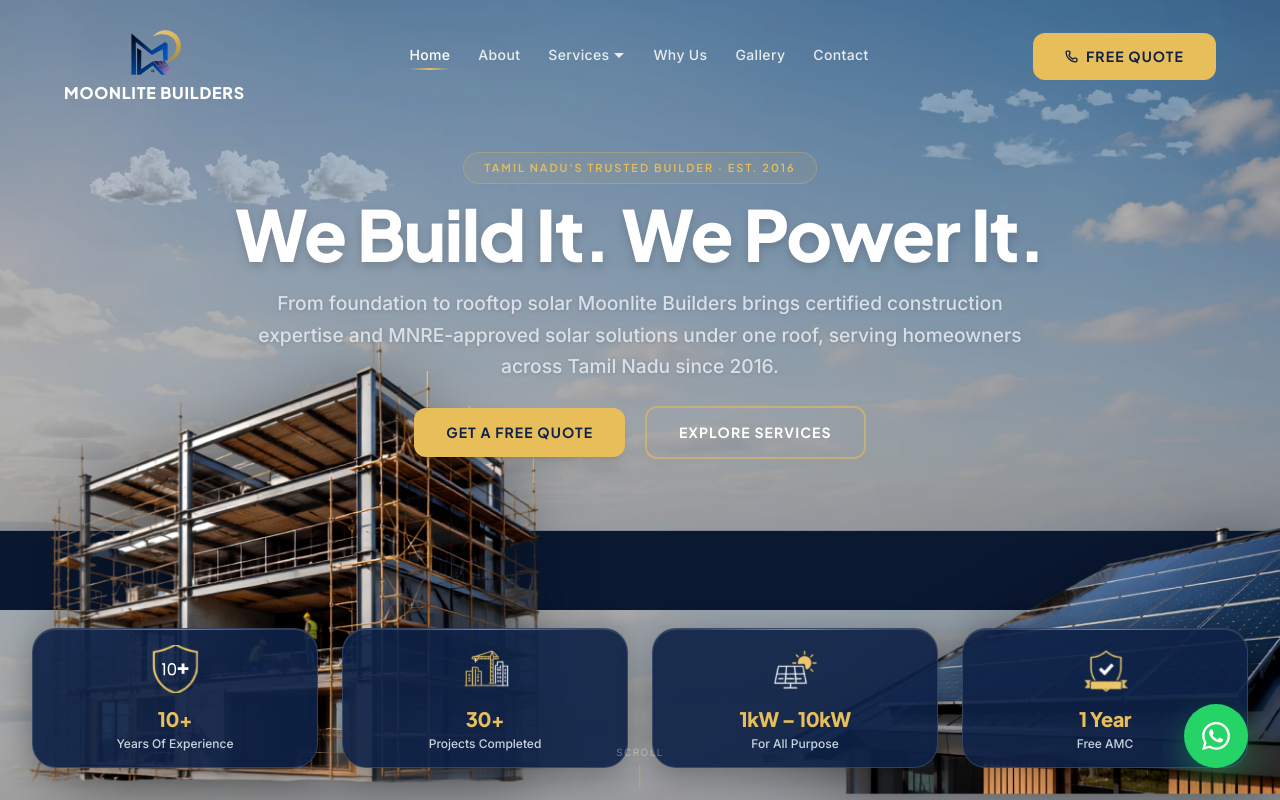
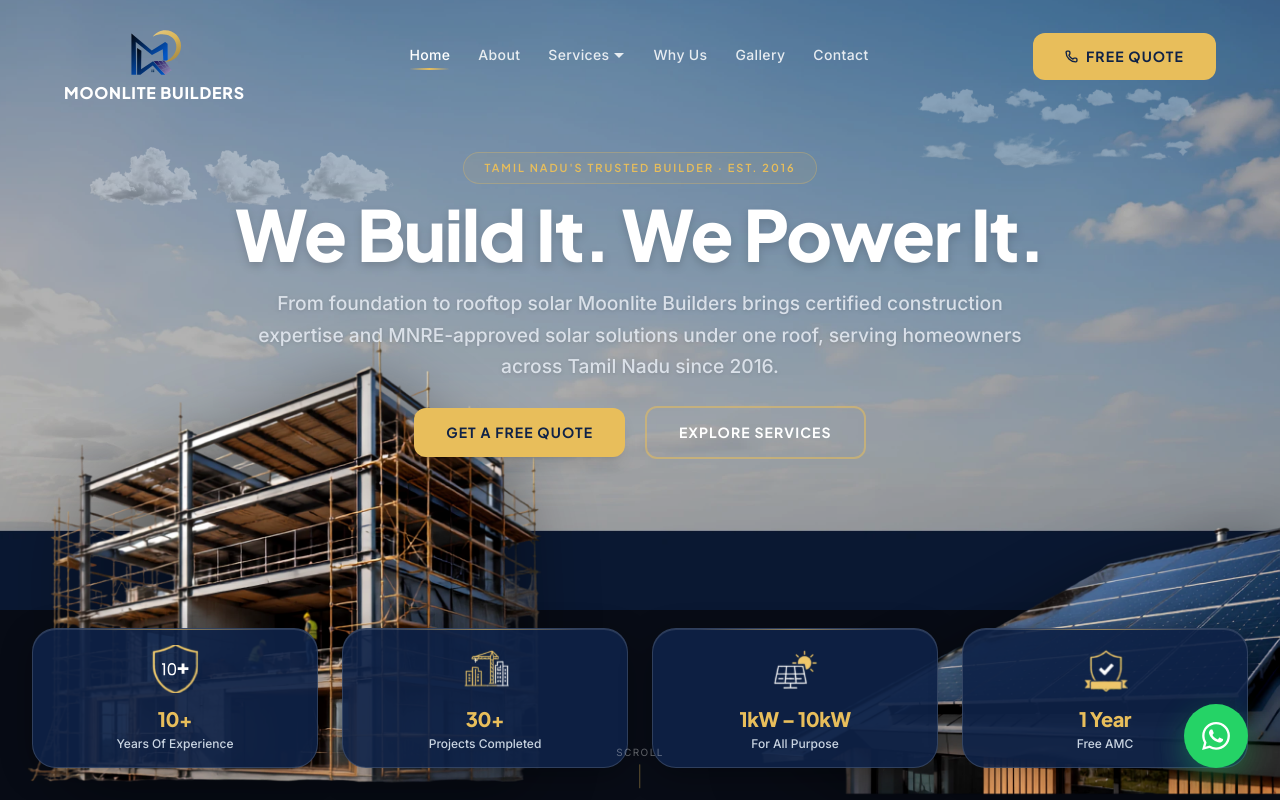
Before and after one commit to moonlitebuilders/moolitebuilders, a React (Vite) app: page / in a window 1280 px wide. Shown: the top 800 px of the page. Built offline with nearby package versions, Linux system fonts and the light colour scheme.

Commit message:
fix(hero): remove redundant background image classes on section and motion.div to fix visual split

```diff
--- a/src/components/Hero.tsx
+++ b/src/components/Hero.tsx
@@ -255,12 +255,12 @@ export const Hero: React.FC<HeroProps> = ({ phase, isSkipped }) => {
       ref={containerRef}
       id="hero"
       aria-label="Moonlite Builders — Construction and Solar Services Hero"
-      className="relative w-full min-h-screen min-h-[100dvh] flex flex-col justify-between bg-[url('/assets/hero/background-sky.webp')] bg-cover bg-center bg-no-repeat overflow-hidden"
+      className="relative w-full min-h-screen min-h-[100dvh] flex flex-col justify-between bg-[#0B1120] overflow-hidden"
     >
       {/* ── LAYER 0 — Sky Background Parallax (absolute, full-coverage) ── */}
       <motion.div
         style={{ y: skyY }}
-        className="absolute -top-32 -bottom-32 -left-4 -right-4 z-0 will-change-transform bg-[url('/assets/hero/background-sky.webp')] bg-cover bg-center bg-no-repeat"
+        className="absolute -top-32 -bottom-32 -left-4 -right-4 z-0 will-change-transform"
         aria-hidden="true"
       >
         <img
```
